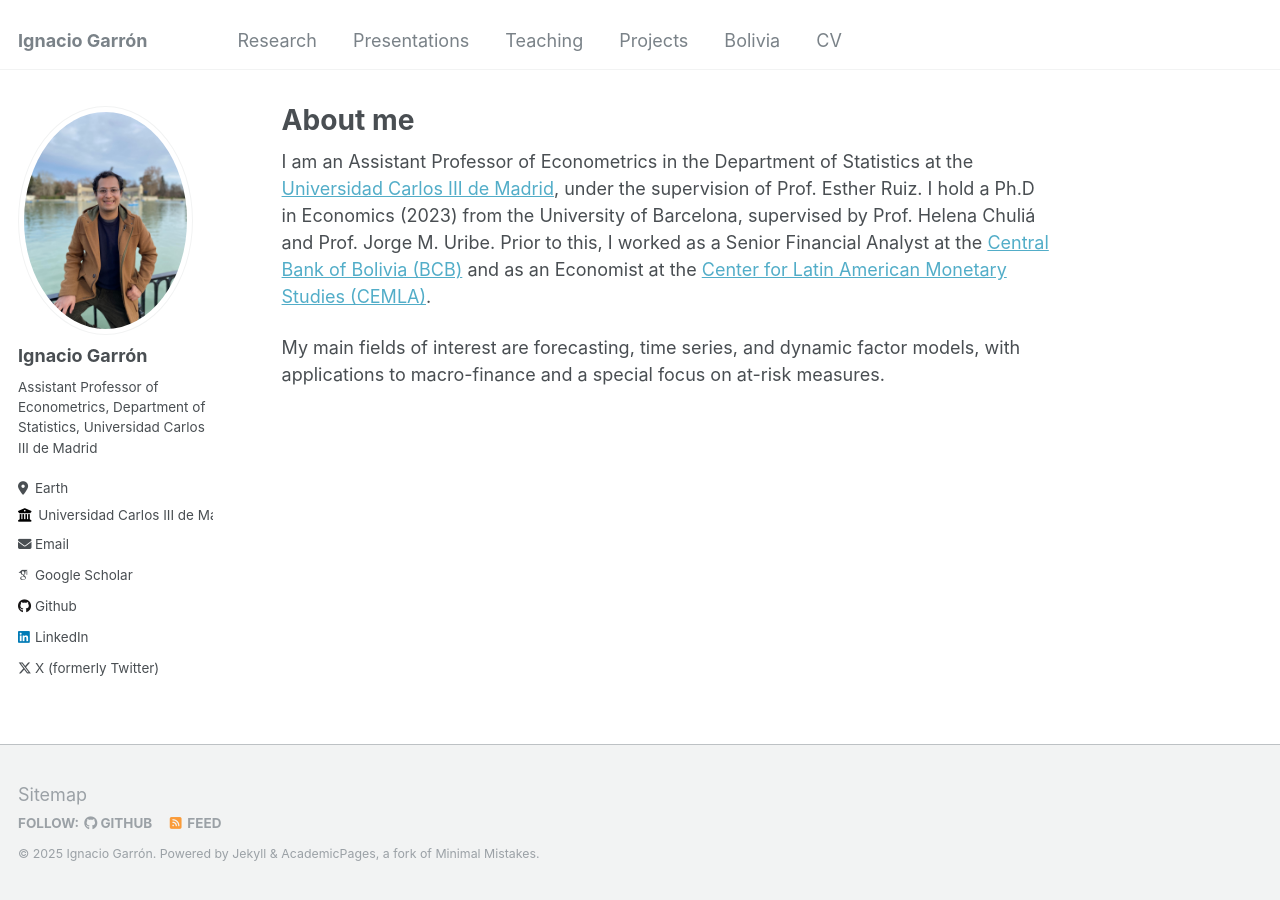
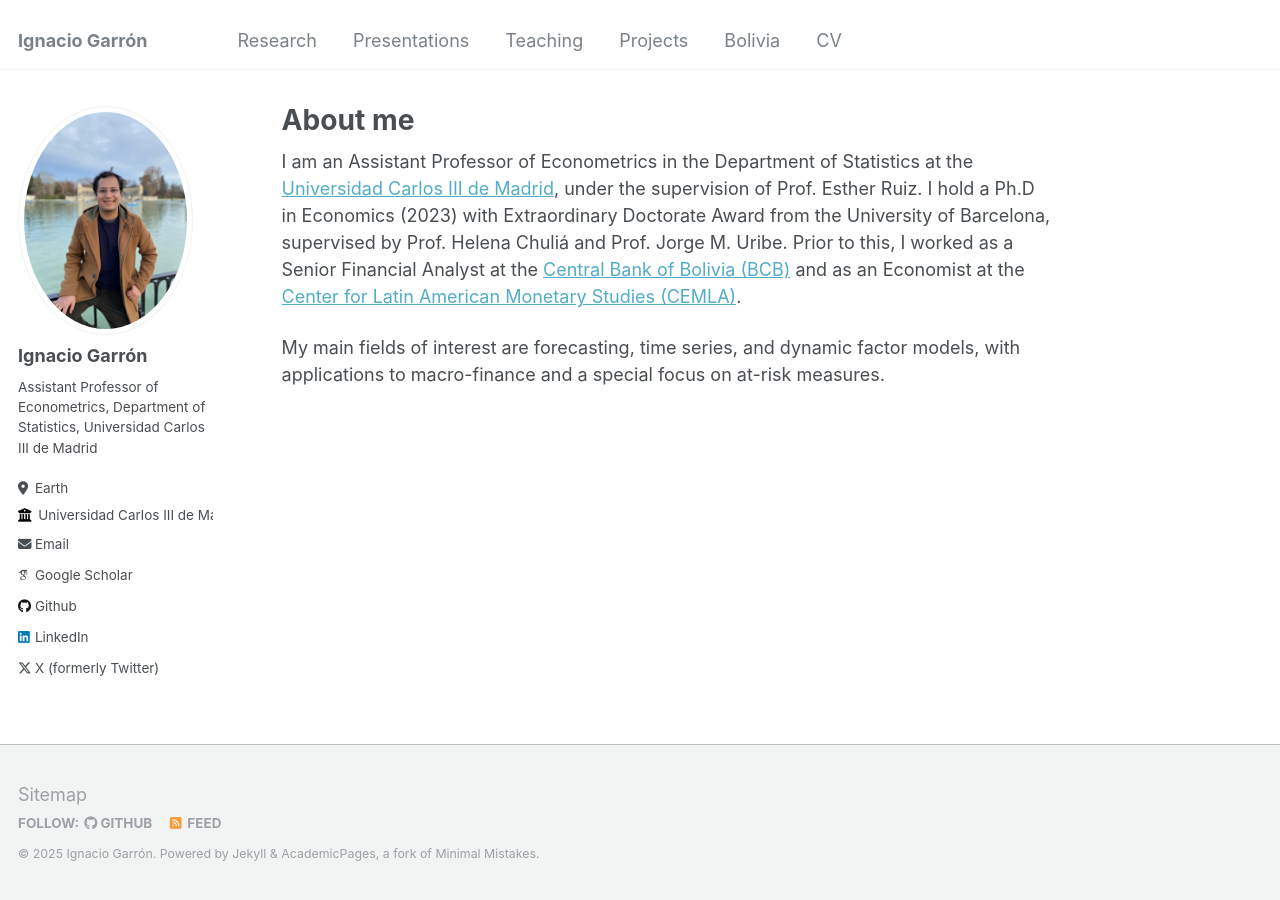
Before and after one commit to IgnacioGarron/IgnacioGarron.github.io, a Jekyll site: the page built from _pages/about.md, in a window 1280 px wide. Built offline with Jekyll 4.4.1, drawn with Linux system fonts in a browser that asks for light colours; some web fonts are replaced.

Commit message:
Update about.md

```diff
--- a/_pages/about.md
+++ b/_pages/about.md
@@ -7,6 +7,6 @@
   - /about.html
 ---
 
-I am an Assistant Professor of Econometrics in the Department of Statistics at the <a href="https://www.uc3m.es/departamento-estadistica/inicio">Universidad Carlos III de Madrid</a>,  under the supervision of Prof. Esther Ruiz. I hold a Ph.D in Economics (2023) from the University of Barcelona, supervised by Prof. Helena Chuliá and Prof. Jorge M. Uribe. Prior to this, I worked as a Senior Financial Analyst at the <a href="https://www.bcb.gob.bo">Central Bank of Bolivia (BCB)</a> and as an Economist at the <a href="https://www.cemla.org/index.html">Center for Latin American Monetary Studies (CEMLA)</a>.
+I am an Assistant Professor of Econometrics in the Department of Statistics at the <a href="https://www.uc3m.es/departamento-estadistica/inicio">Universidad Carlos III de Madrid</a>,  under the supervision of Prof. Esther Ruiz. I hold a Ph.D in Economics (2023) with Extraordinary Doctorate Award from the University of Barcelona, supervised by Prof. Helena Chuliá and Prof. Jorge M. Uribe. Prior to this, I worked as a Senior Financial Analyst at the <a href="https://www.bcb.gob.bo">Central Bank of Bolivia (BCB)</a> and as an Economist at the <a href="https://www.cemla.org/index.html">Center for Latin American Monetary Studies (CEMLA)</a>.
 
 My main fields of interest are forecasting, time series, and dynamic factor models, with applications to macro-finance and a special focus on at-risk measures.
```
